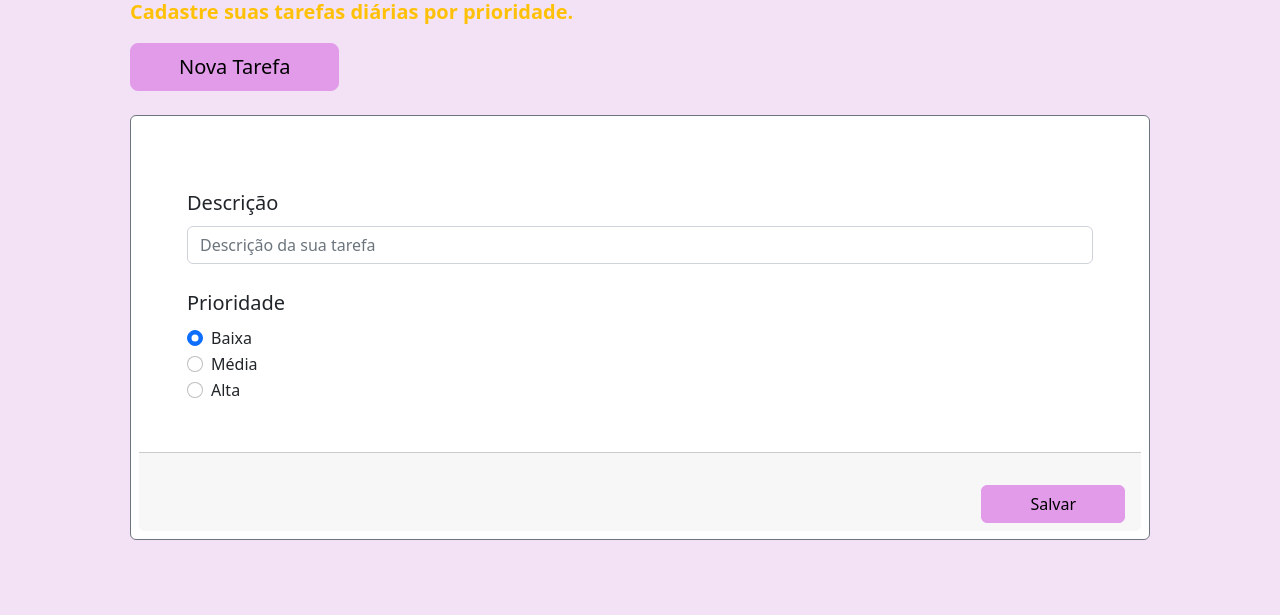
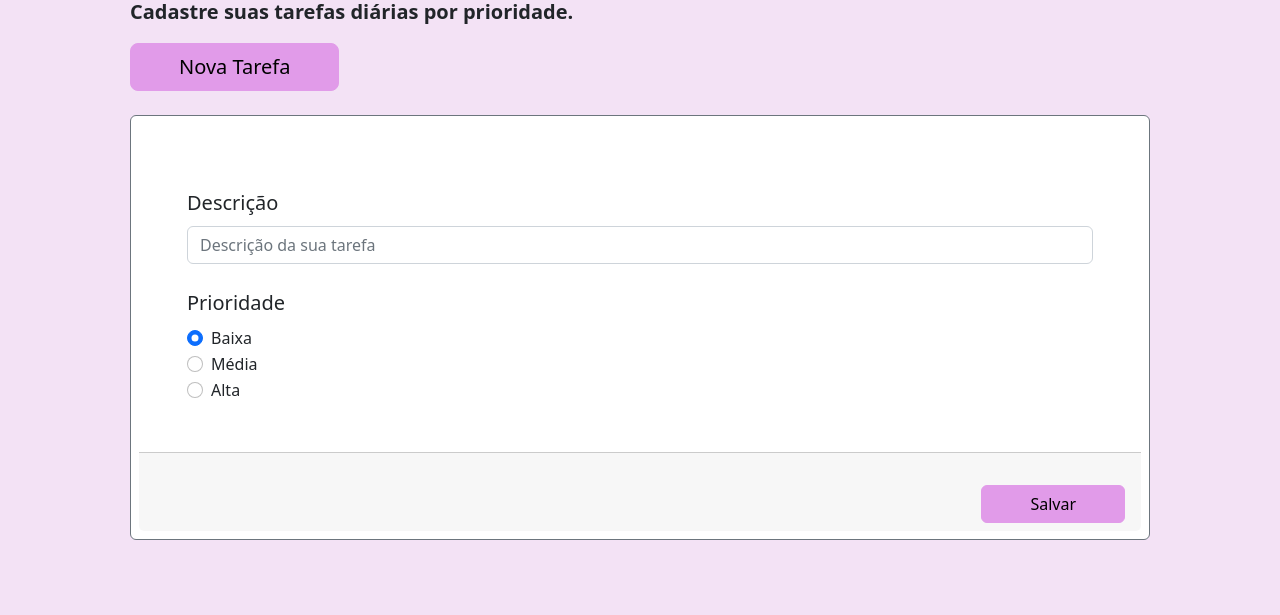
Before and after one commit to tatianemossi/eAgendaWeb, a website with bundled scripts: page public/tarefas/tarefa.create.html in a window 1280 px wide. Shown: the part 185-800 px from the top of the page. Built offline with nearby package versions, Linux system fonts and the light colour scheme.

Commit message:
Alterado cor do texto.

```diff
--- a/public/tarefas/tarefa.create.html
+++ b/public/tarefas/tarefa.create.html
@@ -56,7 +56,7 @@
       <section id="cabecalho">
         <header>
           <h1 class="title fw-bold">Cadastrar Tarefa</h1>
-          <p class="fs-5 mt-3 text-warning fw-semibold">Cadastre suas tarefas diárias por prioridade.</p>
+          <p class="fs-5 mt-3 text-body fw-semibold">Cadastre suas tarefas diárias por prioridade.</p>
           <a href="tarefa.create.html" class="btn btn-lg btn-primary px-5">Nova Tarefa</a>
         </header>
 
```
Also changed, not shown: public/tarefas/tarefa.list.html (+1 -1 lines).
